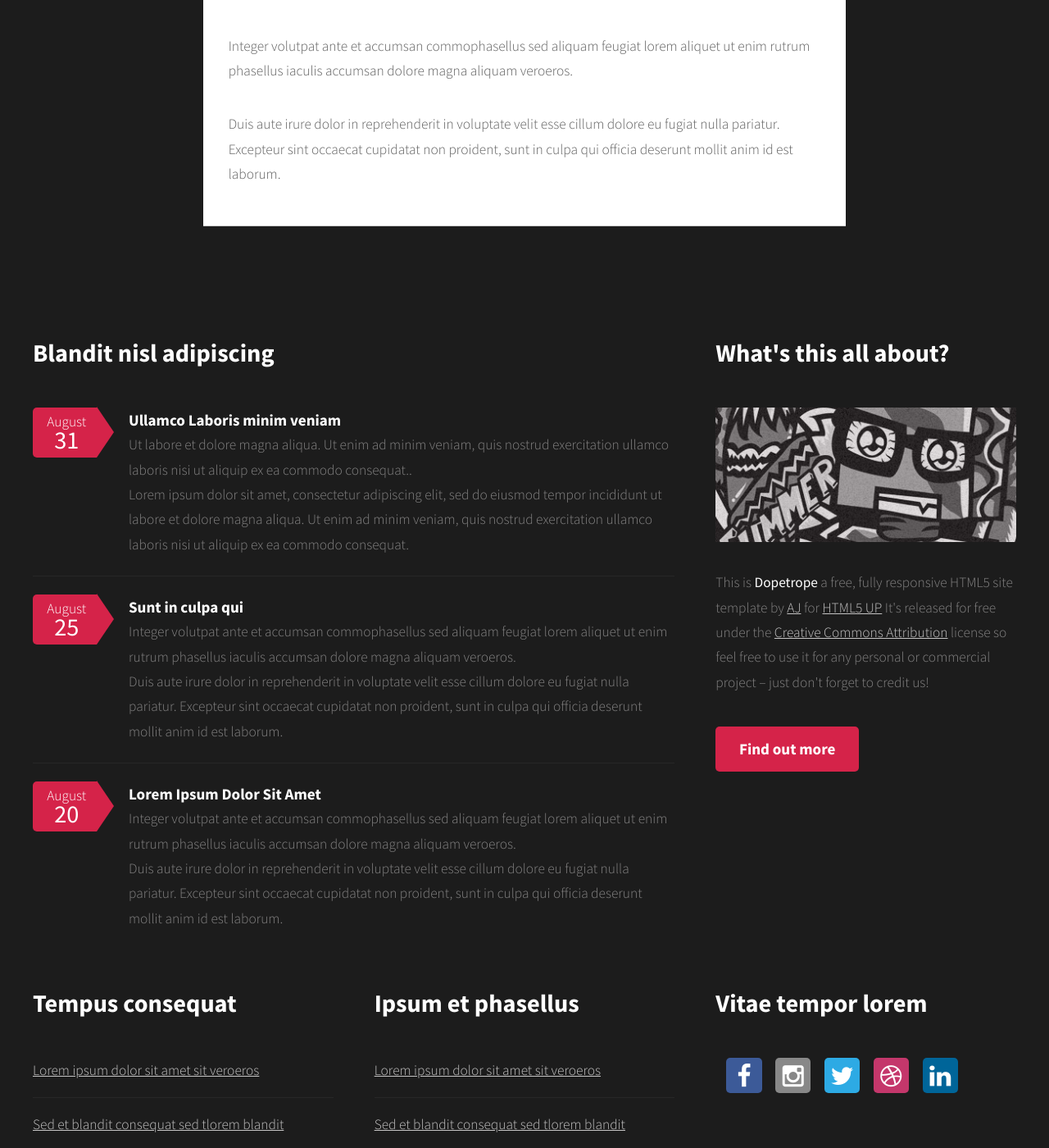
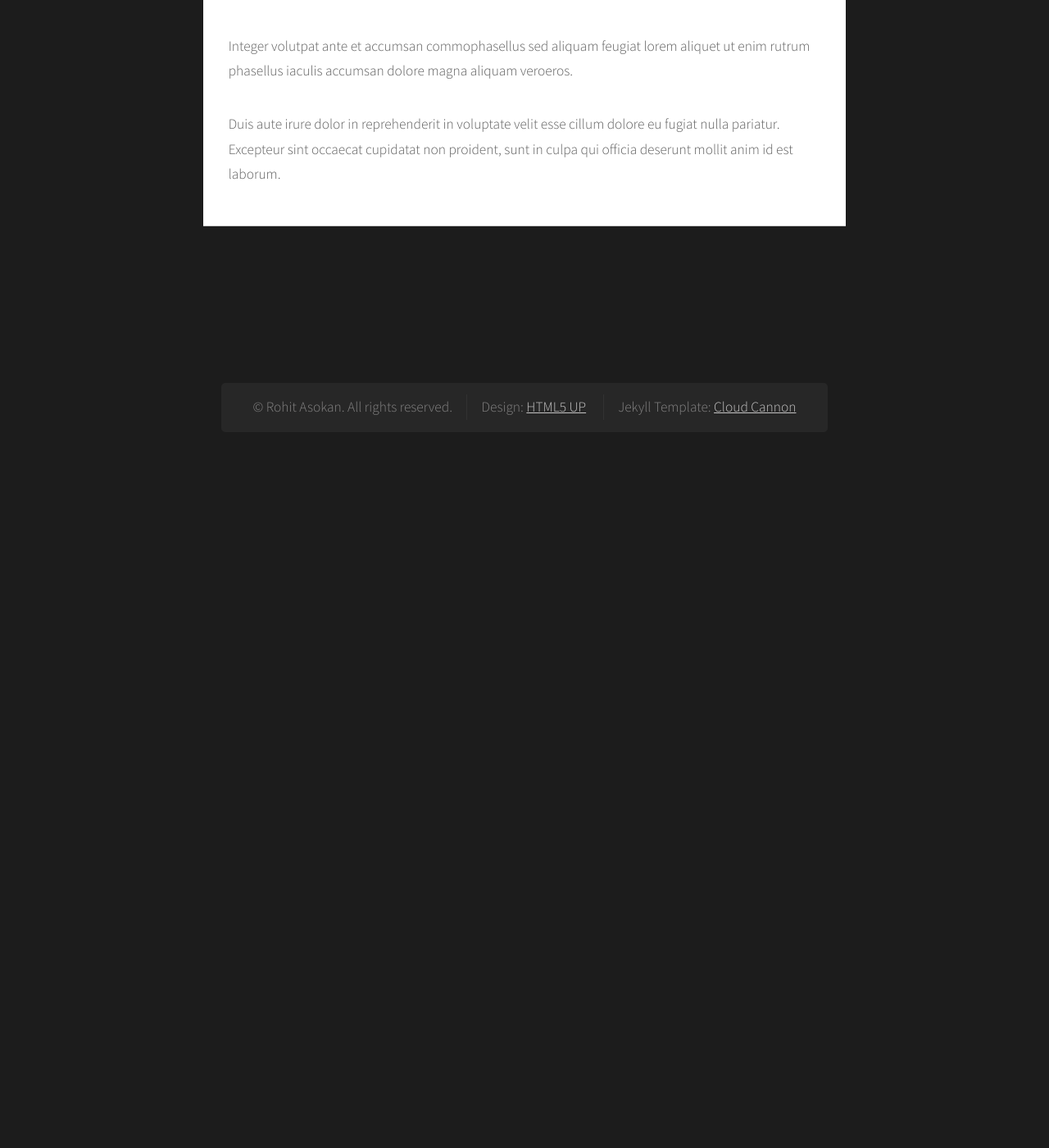
Before and after one commit to apremkumar1989/rohit_website, a Jekyll site: the page built from _posts/2014-08-25-test-post.md, in a window 1280 px wide and 1400 px high, scrolled down 815 px. Shown: the whole window at 82% size. Built offline with Jekyll 4.4.1, drawn with Linux system fonts in a browser that asks for light colours; after the commit the page ends 1445 px from its top, so only the background shows below that; some of the changed text lies outside the part shown.

Commit message:
copy right changes

```diff
--- a/_includes/footer.html
+++ b/_includes/footer.html
@@ -1,112 +1,13 @@
 		<!-- Footer -->
 			<div id="footer-wrapper">
 				<section id="footer" class="container">
-					<div class="row">
-						<div class="8u">
-							<section>
-								<header>
-									<h2>Blandit nisl adipiscing</h2>
-								</header>
-								<ul class="dates">
-								{% for post in site.posts offset: 0 limit: 5 %}
-									<li>
-										<span class="date">{{ post.date | date: "%B"}} <strong>{{ post.date | date: "%d"}}</strong></span>
-										<h3><a href="{{ site.baseurl }}{{ post.url }}">{{ post.title }}</a></h3>
-										{{ post.excerpt }}
-									</li>
-								{% endfor %}
-								</ul>
-							</section>
-						</div>
-						<div class="4u">
-							<section>
-								<header>
-									<h2>What's this all about?</h2>
-								</header>
-								<a href="#" class="image featured"><img src="{{ site.baseurl }}/assets/images/pic10.jpg" alt="" /></a>
-								<p>
-									This is <strong>Dopetrope</strong> a free, fully responsive HTML5 site template by
-									<a href="http://n33.co">AJ</a> for <a href="http://html5up.net/">HTML5 UP</a> It's released for free under
-									the <a href="http://html5up.net/license/">Creative Commons Attribution</a> license so feel free to use it for any personal or commercial project &ndash; just don't forget to credit us!
-								</p>
-								<footer>
-									<a href="#" class="button">Find out more</a>
-								</footer>
-							</section>
-						</div>
-					</div>
-					<div class="row">
-						<div class="4u">
-							<section>
-								<header>
-									<h2>Tempus consequat</h2>
-								</header>
-								<ul class="divided">
-									<li><a href="#">Lorem ipsum dolor sit amet sit veroeros</a></li>
-									<li><a href="#">Sed et blandit consequat sed tlorem blandit</a></li>
-									<li><a href="#">Adipiscing feugiat phasellus sed tempus</a></li>
-									<li><a href="#">Hendrerit tortor vitae mattis tempor sapien</a></li>
-									<li><a href="#">Sem feugiat sapien id suscipit magna felis nec</a></li>
-									<li><a href="#">Elit class aptent taciti sociosqu ad litora</a></li>
-								</ul>
-							</section>
-						</div>
-						<div class="4u">
-							<section>
-								<header>
-									<h2>Ipsum et phasellus</h2>
-								</header>
-								<ul class="divided">
-									<li><a href="#">Lorem ipsum dolor sit amet sit veroeros</a></li>
-									<li><a href="#">Sed et blandit consequat sed tlorem blandit</a></li>
-									<li><a href="#">Adipiscing feugiat phasellus sed tempus</a></li>
-									<li><a href="#">Hendrerit tortor vitae mattis tempor sapien</a></li>
-									<li><a href="#">Sem feugiat sapien id suscipit magna felis nec</a></li>
-									<li><a href="#">Elit class aptent taciti sociosqu ad litora</a></li>
-								</ul>
-							</section>
-						</div>
-						<div class="4u">
-							<section>
-								<header>
-									<h2>Vitae tempor lorem</h2>
-								</header>
-								<ul class="social">
-									<li><a class="icon fa-facebook" href="#"><span class="label">Facebook</span></a></li>
-									<li><a class="icon fa-instagram" href="#"><span class="label">Instagram</span></a></li>
-									<li><a class="icon fa-twitter" href="#"><span class="label">Twitter</span></a></li>
-									<li><a class="icon fa-dribbble" href="#"><span class="label">Dribbble</span></a></li>
-									<li><a class="icon fa-linkedin" href="#"><span class="label">LinkedIn</span></a></li>
-								</ul>
-								<ul class="contact">
-									<li>
-										<h3>Address</h3>
-										<p>
-											Untitled Incorporated<br />
-											1234 Somewhere Road Suite<br />
-											Nashville, TN 00000-0000
-										</p>
-									</li>
-									<li>
-										<h3>Mail</h3>
-										<p><a href="#">someone@untitled.tld</a></p>
-									</li>
-									<li>
-										<h3>Phone</h3>
-										<p>(800) 000-0000</p>
-									</li>
-								</ul>
-							</section>
-						</div>
-					</div>
 					<div class="row">
 						<div class="12u">
 
 							<!-- Copyright -->
 								<div id="copyright">
 									<ul class="links">
-										<li>&copy; Untitled. All rights reserved.</li><li>Design: <a href="http://html5up.net">HTML5 UP</a></li>
-										<li>Demo Images: <a href="http://facebook.com/DreametryDoodle">Dreametry Doodle</a></li>
+										<li>&copy; Rohit Asokan. All rights reserved.</li><li>Design: <a href="http://html5up.net">HTML5 UP</a></li>
 										<li> Jekyll Template: <a href="http://cloudcannon.com">Cloud Cannon</a></li>
 									</ul>
 								</div>
```
